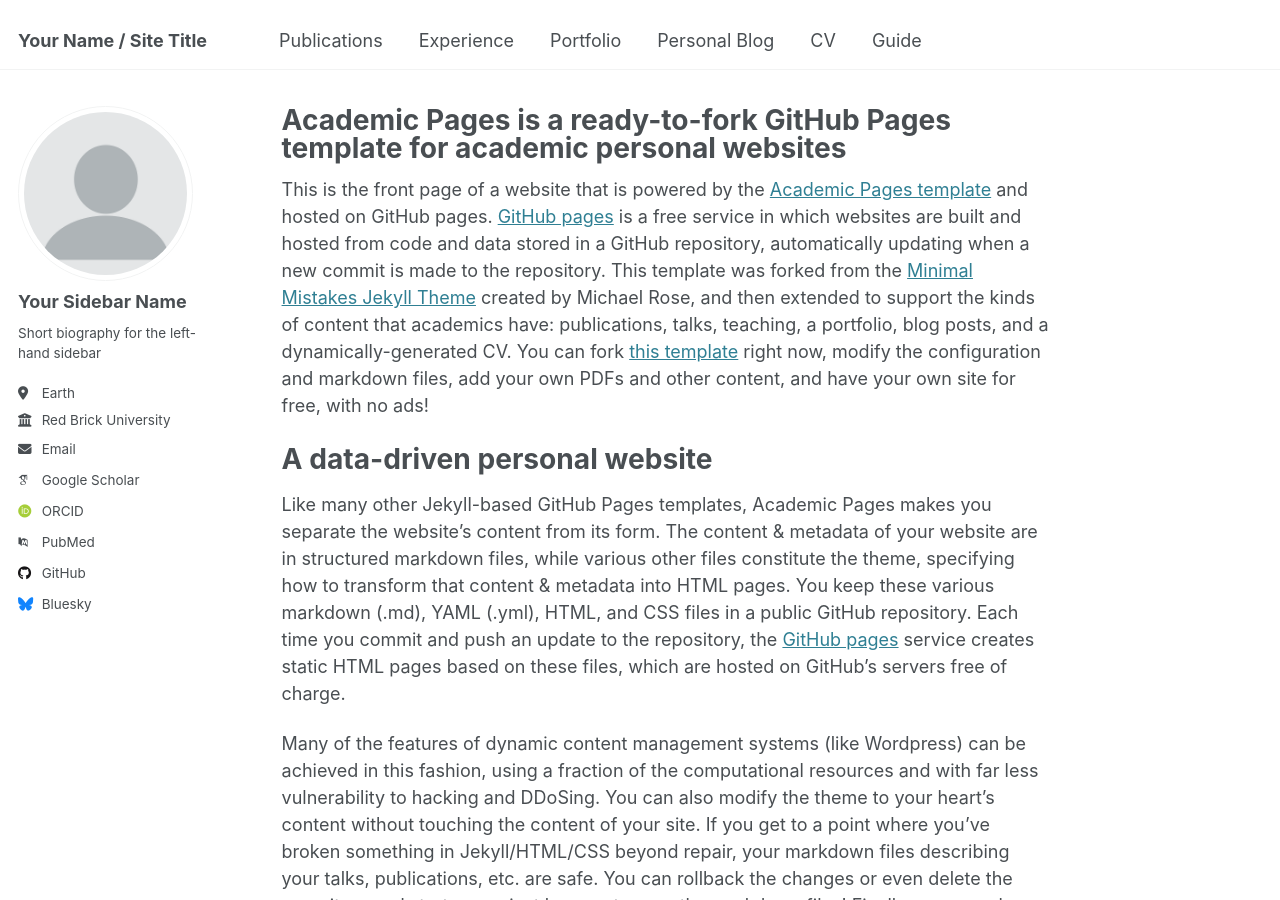
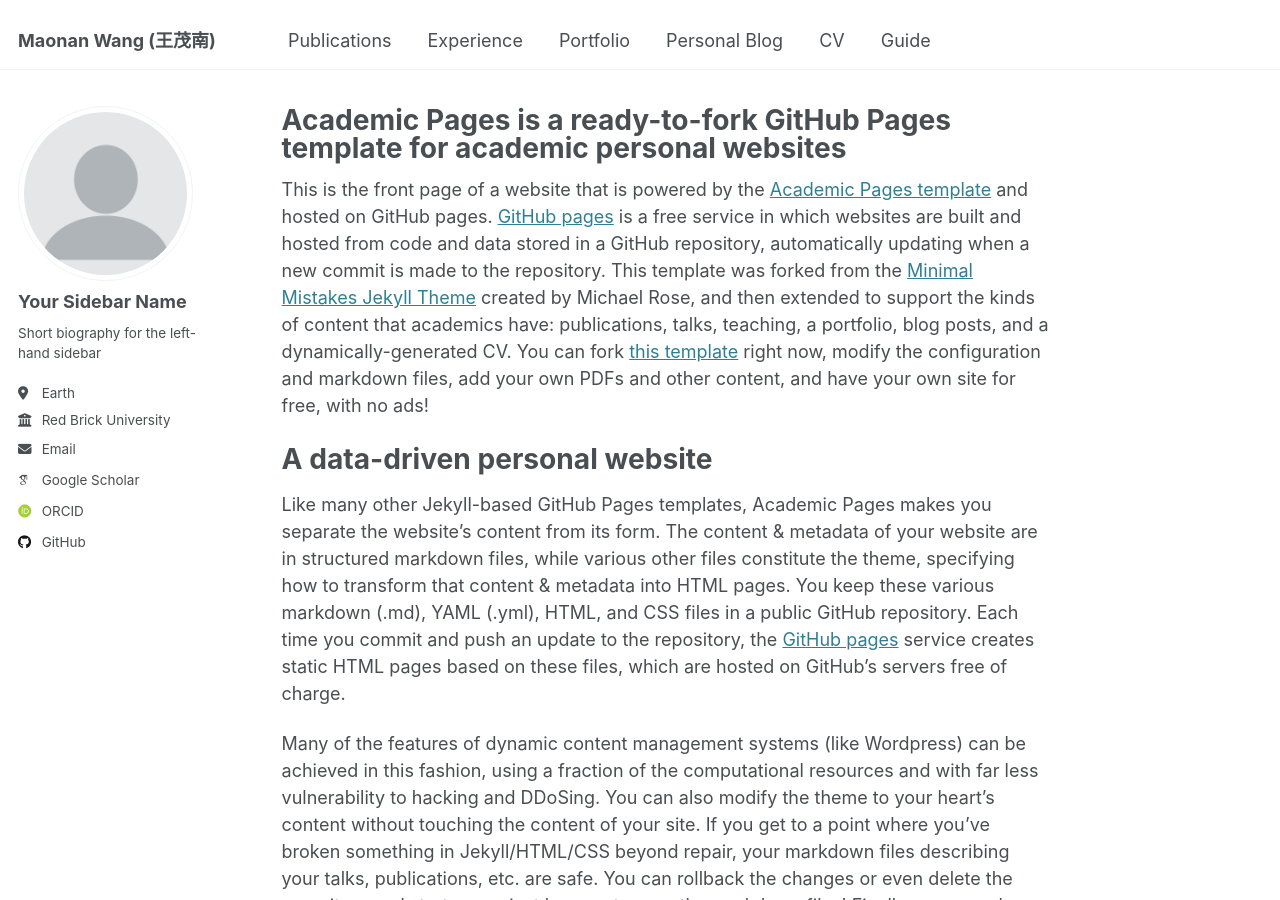
Before and after one commit to wmn7/maonan_page, a Jekyll site: the page built from _pages/about.md, in a window 1280 px wide and 900 px high. Built offline with Jekyll 4.4.1, drawn with Linux system fonts in a browser that asks for light colours; some web fonts are replaced; part of the change alters nothing that is shown.

Commit message:
update config

```diff
--- a/_config.yml
+++ b/_config.yml
@@ -8,8 +8,7 @@
 
 # Basic Site Settings
 locale                   : "en-US"
-site_theme               : "default"
-title                    : "Your Name / Site Title"
+title                    : "Maonan Wang (王茂南)"
 title_separator          : "-"
 name                     : &name "Your Name"
 description              : &description "personal description"
@@ -33,11 +32,11 @@ author:
 
   # Academic websites
   arxiv            : # URL - Update with the correct link to your profile
-  googlescholar    : "https://scholar.google.com/citations?user=PS_CX0AAAAAJ"
+  googlescholar    : "https://scholar.google.com/citations?user=i5uLlWIAAAAJ"
   impactstory      : # URL
-  orcid            : "http://orcid.org/yourorcidurl"
+  orcid            : "https://orcid.org/0000-0001-5407-0416"
   semantic         : # URL
-  pubmed           : "https://www.ncbi.nlm.nih.gov/pubmed/?term=john+snow"
+  pubmed           : # https://www.ncbi.nlm.nih.gov/pubmed/?term=john+snow
   researchgate     : # URL
   scopus           : # URL
 
@@ -45,12 +44,12 @@ author:
   bitbucket        : # Username - Update with your username on the site
   codepen          : # Username
   dribbble         : # Username
-  github           : "academicpages"
+  github           : "https://github.com/wmn7"
   kaggle           : # Username
   stackoverflow    : # User number or user number and name (i.e., use "1" or "1/jeff-atwood")
 
   # Social media
-  bluesky          : "bsky.app" # Replace this with you Bluesky username
+  bluesky          : # Replace this with you Bluesky username
   facebook         : # Username
   flickr           : # Username
   foursquare       : # Username
```
